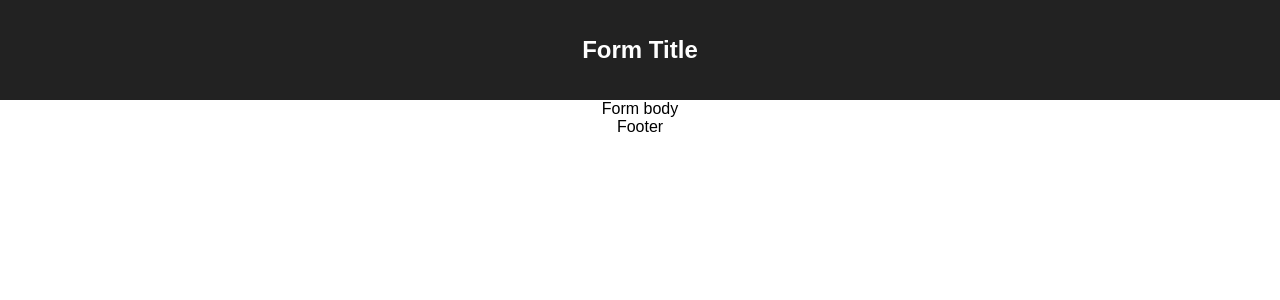
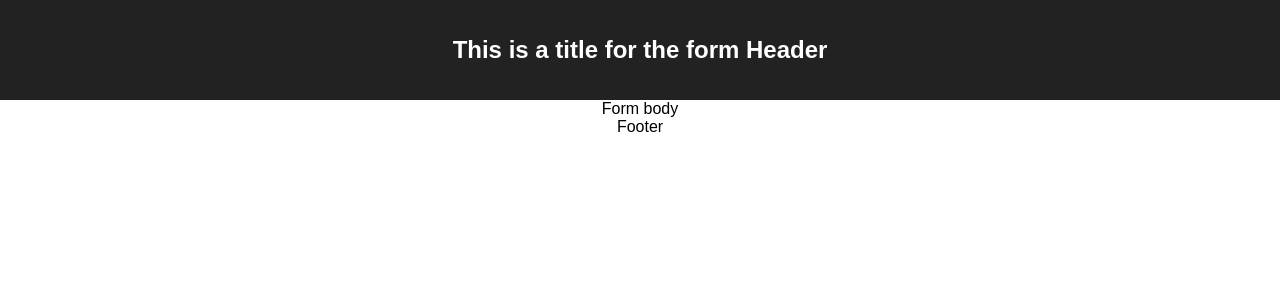
Before and after one commit to antonybudianto/exercise01, a React (Create React App) app: page / in a window 1280 px wide. Shown: the top 300 px of the page. Built offline with nearby package versions, Linux system fonts and the light colour scheme.

Commit message:
Wire header title prop

```diff
--- a/src/App.js
+++ b/src/App.js
@@ -3,14 +3,14 @@ import React, { Component } from 'react'
 import FormBody from './components/FormBody/FormBody'
 import Header from './components/Header/Header'
 import Footer from './components/Footer/Footer'
-
+import { FORM_DATA } from './data/form'
 import './App.css'
 
 class App extends Component {
   render() {
     return (
       <div className="App">
-        <Header />
+        <Header title={FORM_DATA.title} />
         <FormBody />
         <Footer />
       </div>
--- a/src/components/Header/Header.js
+++ b/src/components/Header/Header.js
@@ -1,8 +1,8 @@
 import React from 'react'
 
-const Header = () => (
+const Header = ({ title }) => (
   <header className="App-header">
-    <h1 className="App-title">Form Title</h1>
+    <h1 className="App-title">{title}</h1>
   </header>
 )
 
```
